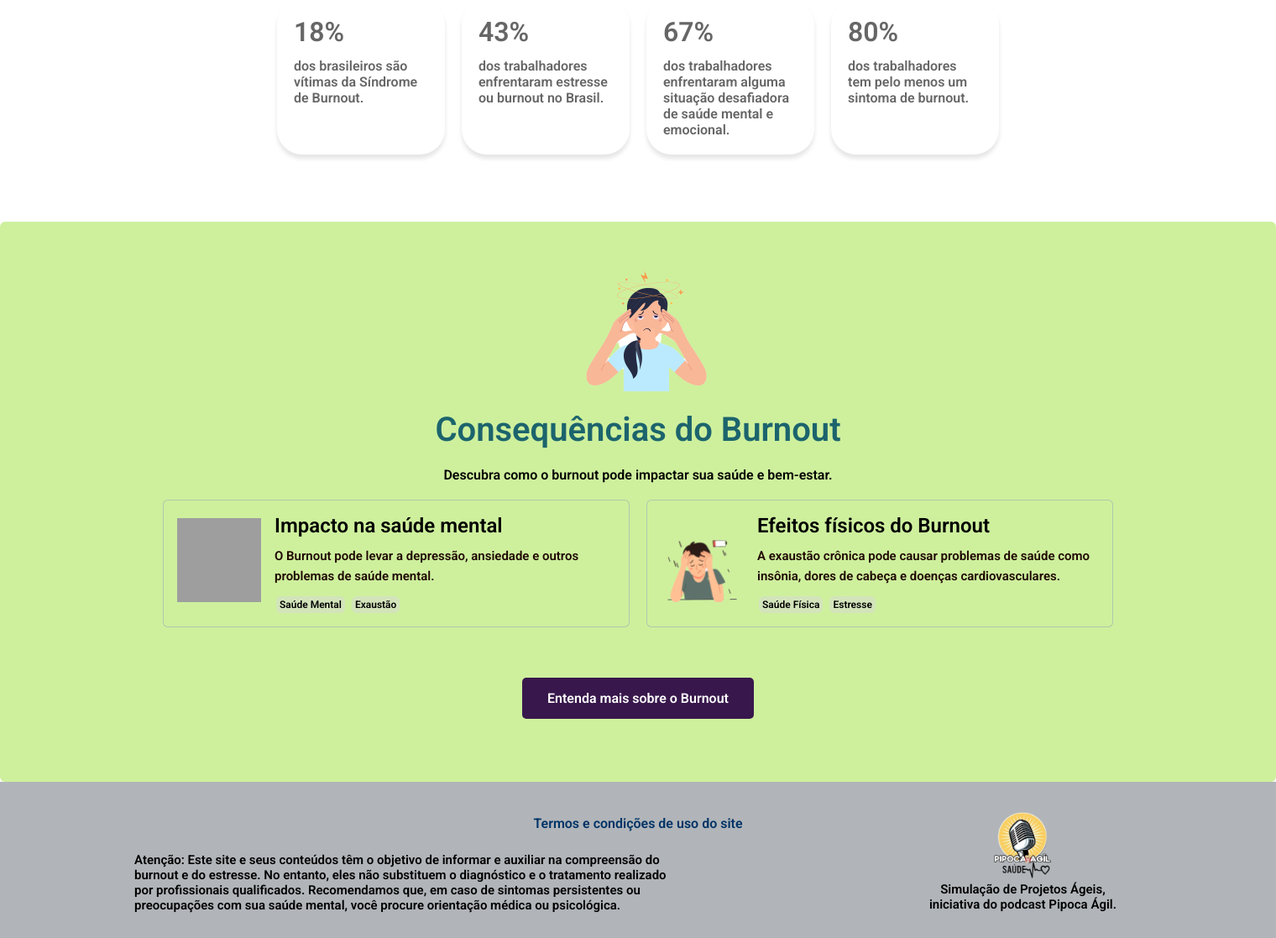
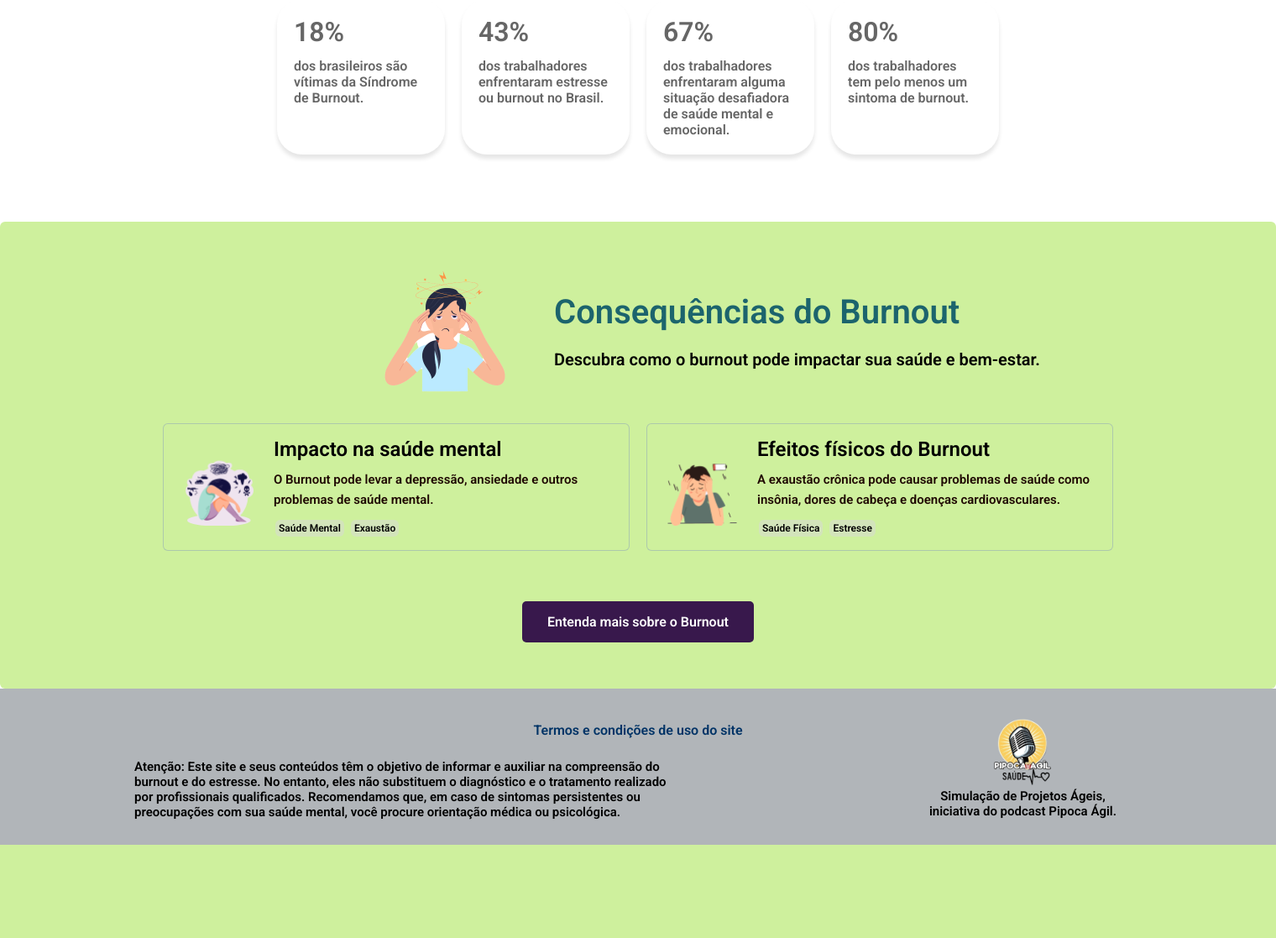
Before and after one commit to egmoraes14/Sintonize-1, a Django app: page / in a window 1520 px wide. Shown: the part 1688-2805 px from the top of the page at 84% size. After the commit the page ends 2694 px from the top, so only its background shows below. Run offline with Django 5.2, Linux system fonts and the light colour scheme; grey boxes are pictures that could not be loaded.

Commit message:
add sonsequencias do burnout nan home

```diff
--- a/site_sintonize/static/css/home.css
+++ b/site_sintonize/static/css/home.css
@@ -44,9 +44,6 @@ header {
     line-height: 1.5;
     color: #211C33;
 }
-
-
-
 /* Estilos Gerais da Página */
 .pagina {
     width: 100%;
@@ -197,37 +194,48 @@ header {
 }
 
 .consequencias-burnout {
-    background-color: #CEF09D;
-    /* Verde claro */
-    text-align: center;
+    background-color: #CEF09D; /* Verde claro */
     padding: 40px;
-    /* Espaçamento interno aumentado para dar um visual mais 'clean' */
     margin-top: 40px;
     border-radius: 6px;
-    border: 1px;
-    /* Adicionando bordas arredondadas */
+
 }
 
+.consequencias-header {
+    display: flex; /* Usa flex para alinhar a imagem e o texto */
+    align-items: center; /* Alinha a imagem e o texto no topo */
+  margin-left: 400px;
+
+}
+
+.imagem-consequencias-lateral {
+    width: 180px; /* Largura da imagem */
+    height: 180px; /* Altura da imagem */
+    margin-right: 40px; /* Espaçamento à direita da imagem */
+}
+
+.consequencias-texto {
+    display: flex; /* Flex para alinhar o título e a descrição */
+    flex-direction: column; /* Coloca título acima da descrição */
+}
+
+
 .titulo-consequencias {
-    color: #1C646D;
-    /* Cor do título */
+    color: #1C646D; /* Cor do título */
     font-family: 'Roboto', sans-serif;
     font-size: 40px;
     font-weight: 700;
     line-height: 48px;
-    margin-bottom: 20px;
-    /* Margem inferior para espaçamento */
+    margin-bottom: 10px; /* Ajuste de margem inferior */
 }
+
 
 .container-consequencias {
     display: flex;
     justify-content: center;
     gap: 20px;
-    /* Espaçamento entre os cards */
     flex-wrap: wrap;
-    /* Permite quebra de linha se necessário */
     padding: 20px;
-    /* Espaçamento interno */
 }
 
 .consequencia {
@@ -336,10 +344,17 @@ header {
     padding: 4px;
     opacity: 1;
 }
-.imagem-consequencias-lateral {
-    width: 180px; /* Largura da imagem */
-    height: 180px; /* Altura da imagem */
-    margin-left: 20px;
 
+.descricao-impactar {
+    width: 860px; /* Largura fixa */
+    height: 24px; /* Altura fixa */
+    gap: 0; /* Sem espaçamento */
+    opacity: 1; /* Opacidade visível */
 
+    font-family: 'Roboto', sans-serif; /* Tipografia */
+    font-size: 20px; /* Tamanho da fonte */
+    font-weight: 400; /* Peso da fonte */
+    line-height: 24px; /* Altura da linha */
+    text-align: left; /* Alinhamento à esquerda */
+    margin-top: 10px; /* Espaco acima, se necessário */
 }
--- a/site_sintonize/templates/index.html
+++ b/site_sintonize/templates/index.html
@@ -71,13 +71,17 @@
 
     </section>
     <section class="consequencias-burnout">
-        <img src="{% static 'images/consequencia.png' %}" alt="Imagem Representativa" class="imagem-consequencias-lateral">
-        <h2 class="titulo-consequencias">Consequências do Burnout</h2>
-        <p>Descubra como o burnout pode impactar sua saúde e bem-estar.</p>
+        <div class="consequencias-header">
+            <img src="{% static 'images/consequencia.png' %}" alt="Imagem Representativa" class="imagem-consequencias-lateral">
+            <div class="consequencias-texto">
+                <h2 class="titulo-consequencias">Consequências do Burnout</h2>
+                <p class="descricao-impactar">Descubra como o burnout pode impactar sua saúde e bem-estar.</p>
+            </div>
+        </div>
         <div class="container-consequencias">
             <div class="consequencia" id="impacto-saude-mental">
                 <div class="conteudo-consequencia">
-                    <img src="{% static 'images/impacto.png' %}" alt="Impacto na saúde mental" class="imagem-consequencias">
+                    <img src="{% static 'images/impactos.png' %}" alt="Impacto na saúde mental" class="imagem-consequencias">
                     <div class="texto-consequencia">
                         <h3 class="titulo-card">Impacto na saúde mental</h3>
                         <p>O Burnout pode levar a depressão, ansiedade e outros problemas de saúde mental.</p>
@@ -97,10 +101,12 @@
                     </div>
                 </div>
             </div>
+        </div>
         <div class="botao-container" id="botao-container-burnout">
             <a href="{% url 'sondagem' %}" class="botao-burnout" id="botao-burnout">Entenda mais sobre o Burnout</a>
         </div>
     </section>
+
     {% include 'footer.html' %}  <!-- Incluindo o rodapé -->
 
 </body>
```
